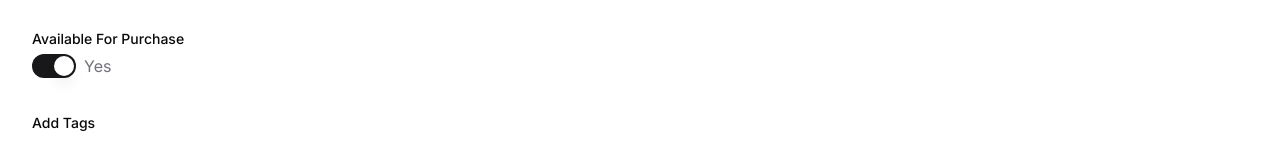
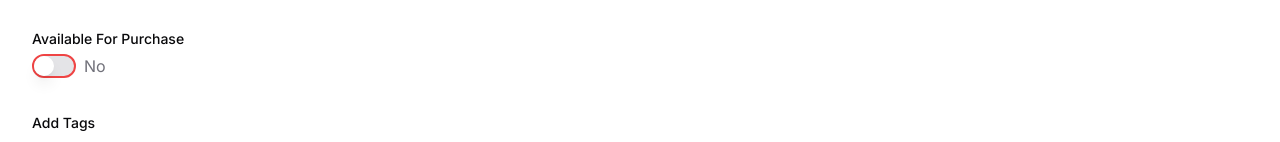
Before and after one commit to jrbarnhart/mock-web-store, a Next.js app: page /admin/products/add in a window 1280 px wide. Shown: the part 572-714 px from the top of the page. Built offline with nearby package versions, Linux system fonts and the light colour scheme.

Commit message:
Make availableForPurchase default to false

```diff
--- a/components/admin/AddProductForm.tsx
+++ b/components/admin/AddProductForm.tsx
@@ -22,7 +22,7 @@ export function AddProductForm() {
   const [formState, formAction] = useFormState(addProduct, initialActionState);
   const [priceInCents, setPriceInCents] = useState<number>();
   const [tags, setTags] = useState<string[]>([]);
-  const [available, setAvailable] = useState<boolean>(true);
+  const [available, setAvailable] = useState<boolean>(false);
 
   function handleAvailableChanged() {
     setAvailable((prev) => !prev);
```
